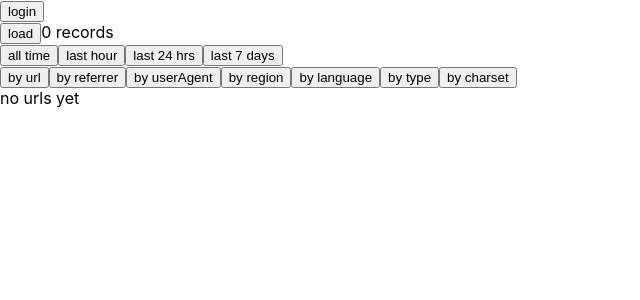
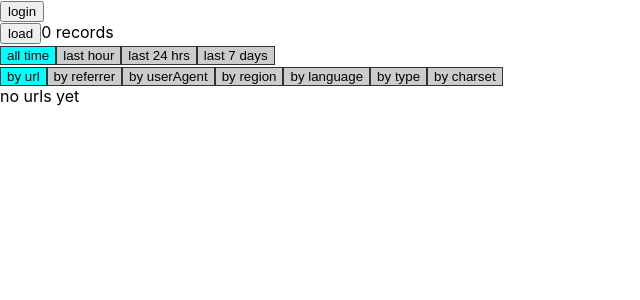
Before and after one commit to joshmarinacci/tinytracker-gui, a React (Create React App) app: page / in a window 1280 px wide. Shown: the top 300 px of the page, without its empty margins (0-640 px from the left). Built offline with nearby package versions, Linux system fonts and the light colour scheme; the HTML template or start-up script is replaced by a standard one.

Commit message:
add toggle buttons

```diff
--- a/src/App.js
+++ b/src/App.js
@@ -85,6 +85,12 @@ const LoadDataButton = ({setStats})=>{
     </HBox>
 }
 
+const ToggleButton = ({onClick,children,value,selected}) => {
+    return <button style={{
+        backgroundColor:(value===selected)?'aqua':'#ccc',
+        border:'1px solid #333',
+    }} onClick={onClick}>{children}</button>
+}
 function App() {
     const [loggedIn, setLoggedIn] = useState(auth.isLoggedIn())
     const [stats, setStats] = useState({})
@@ -98,19 +104,19 @@ function App() {
         <LoadDataButton setStats={setStats} />
       </HBox>
         <HBox>
-            <button onClick={()=>setRange('alltime')}>all time</button>
-            <button onClick={()=>setRange('hrs1')}>last hour</button>
-            <button onClick={()=>setRange('hrs24')}>last 24 hrs</button>
-            <button onClick={()=>setRange('days7')}>last 7 days</button>
+            <ToggleButton onClick={()=>setRange('alltime')} value={'alltime'} selected={range}>all time</ToggleButton>
+            <ToggleButton onClick={()=>setRange('hrs1')} value={'hrs1'} selected={range}>last hour</ToggleButton>
+            <ToggleButton onClick={()=>setRange('hrs24')} value={'hrs24'} selected={range}>last 24 hrs</ToggleButton>
+            <ToggleButton onClick={()=>setRange('days7')} value={'days7'} selected={range}>last 7 days</ToggleButton>
         </HBox>
       <HBox>
-          <button onClick={()=>setField('byUrl')}>by url</button>
-          <button onClick={()=>setField('byReferrer')}>by referrer</button>
-          <button onClick={()=>setField('byUserAgent')}>by userAgent</button>
-          <button onClick={()=>setField('byRegion')}>by region</button>
-          <button onClick={()=>setField('byLanguage')}>by language</button>
-          <button onClick={()=>setField('byType')}>by type</button>
-          <button onClick={()=>setField('byCharset')}>by charset</button>
+          <ToggleButton onClick={()=>setField('byUrl')} value={'byUrl'} selected={field}>by url</ToggleButton>
+          <ToggleButton onClick={()=>setField('byReferrer')} value={'byReferrer'} selected={field}>by referrer</ToggleButton>
+          <ToggleButton onClick={()=>setField('byUserAgent')} value={'byUserAgent'} selected={field}>by userAgent</ToggleButton>
+          <ToggleButton onClick={()=>setField('byRegion')} value={'byRegion'} selected={field}>by region</ToggleButton>
+          <ToggleButton onClick={()=>setField('byLanguage')} value={'byLanguage'} selected={field}>by language</ToggleButton>
+          <ToggleButton onClick={()=>setField('byType')} value={'byType'} selected={field}>by type</ToggleButton>
+          <ToggleButton onClick={()=>setField('byCharset')} value={'byCharsetl'} selected={field}>by charset</ToggleButton>
       </HBox>
       <StatsTable stats={stats} field={field} range={range}/>
     </div>
```
